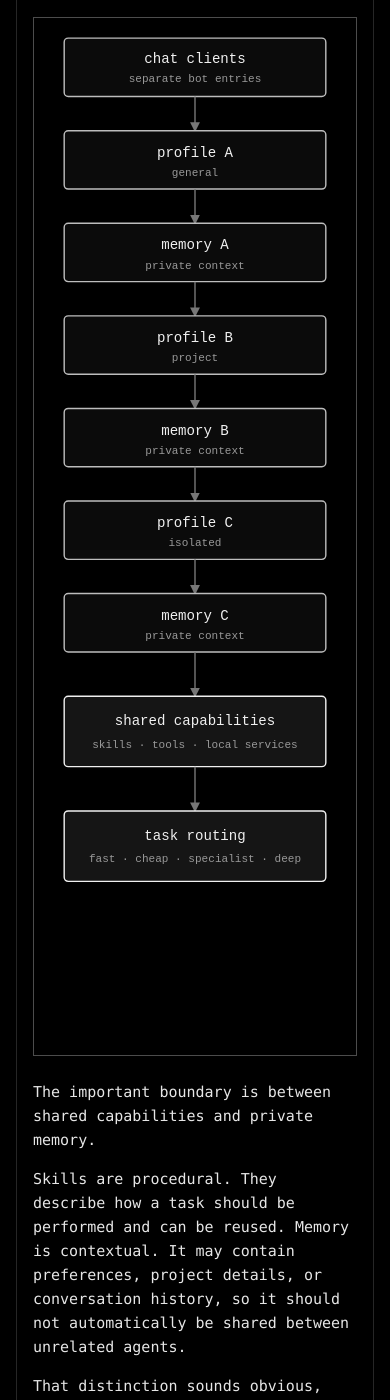
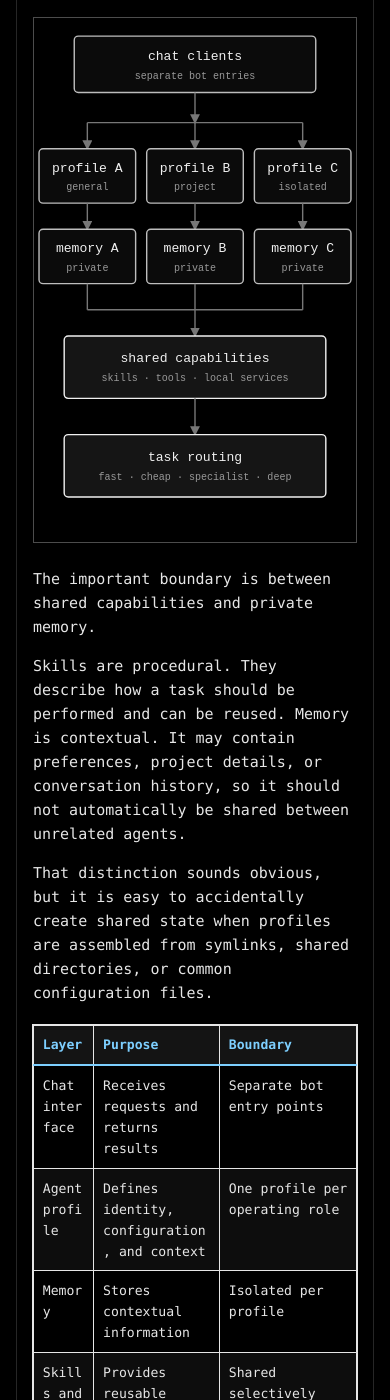
Before and after one commit to bhanuharya/bhanuharya.github.io, a Jekyll site: the page built from _posts/2026-08-19-building-a-small-self-hosted-agent-system-with-hermes.md, in a window 390 px wide and 1400 px high, scrolled down 5715 px. Built offline with Jekyll 4.4.1, drawn with Linux system fonts in a browser that asks for light colours.

Commit message:
Fix mobile architecture diagram to show profile branching

```diff
--- a/_posts/2026-08-19-building-a-small-self-hosted-agent-system-with-hermes.md
+++ b/_posts/2026-08-19-building-a-small-self-hosted-agent-system-with-hermes.md
@@ -170,9 +170,9 @@ There are several isolated bot profiles. Each profile has its own memory and run
 </figure>
 
 <figure class="diagram-wrap diagram-wrap-mobile">
-<svg class="architecture-diagram architecture-diagram-mobile" preserveAspectRatio="xMidYMid meet" viewBox="0 0 320 1030" role="img" aria-labelledby="architecture-mobile-title architecture-mobile-desc" xmlns="http://www.w3.org/2000/svg">
+<svg class="architecture-diagram architecture-diagram-mobile" preserveAspectRatio="xMidYMid meet" viewBox="0 0 320 520" role="img" aria-labelledby="architecture-mobile-title architecture-mobile-desc" xmlns="http://www.w3.org/2000/svg">
   <title id="architecture-mobile-title">Hermes mobile architecture</title>
-  <desc id="architecture-mobile-desc">A vertical view of chat clients, isolated profiles and private memories, shared capabilities, and task routing.</desc>
+  <desc id="architecture-mobile-desc">Chat clients branch to three isolated agent profiles, each with private memory, before converging on shared capabilities and task routing.</desc>
   <defs>
     <marker id="arrow-architecture-mobile" markerWidth="7" markerHeight="7" refX="6" refY="3.5" orient="auto">
       <path d="M0,0 L7,3.5 L0,7 Z" fill="#777" />
@@ -180,51 +180,61 @@ There are several isolated bot profiles. Each profile has its own memory and run
     <style>
       .mobile-box { fill:#0b0b0b; stroke:#bdbdbd; stroke-width:1.4; rx:4; }
       .mobile-shared { fill:#151515; stroke:#f0f0f0; stroke-width:1.4; rx:4; }
-      .mobile-text { fill:#f0f0f0; font:14px monospace; text-anchor:middle; }
-      .mobile-muted { fill:#999; font:11px monospace; text-anchor:middle; }
+      .mobile-text { fill:#f0f0f0; font:13px monospace; text-anchor:middle; }
+      .mobile-muted { fill:#999; font:10px monospace; text-anchor:middle; }
       .mobile-line { stroke:#777; stroke-width:1.4; fill:none; marker-end:url(#arrow-architecture-mobile); }
+      .mobile-branch { stroke:#777; stroke-width:1.4; fill:none; }
     </style>
   </defs>
-  <rect class="mobile-box" x="30" y="20" width="260" height="58" />
-  <text class="mobile-text" x="160" y="45">chat clients</text>
-  <text class="mobile-muted" x="160" y="64">separate bot entries</text>
-  <line class="mobile-line" x1="160" y1="78" x2="160" y2="112" />
 
-  <rect class="mobile-box" x="30" y="112" width="260" height="58" />
-  <text class="mobile-text" x="160" y="138">profile A</text>
-  <text class="mobile-muted" x="160" y="157">general</text>
-  <line class="mobile-line" x1="160" y1="170" x2="160" y2="204" />
-  <rect class="mobile-box" x="30" y="204" width="260" height="58" />
-  <text class="mobile-text" x="160" y="230">memory A</text>
-  <text class="mobile-muted" x="160" y="249">private context</text>
-  <line class="mobile-line" x1="160" y1="262" x2="160" y2="296" />
+  <rect class="mobile-box" x="40" y="18" width="240" height="56" />
+  <text class="mobile-text" x="160" y="42">chat clients</text>
+  <text class="mobile-muted" x="160" y="61">separate bot entries</text>
 
-  <rect class="mobile-box" x="30" y="296" width="260" height="58" />
-  <text class="mobile-text" x="160" y="322">profile B</text>
-  <text class="mobile-muted" x="160" y="341">project</text>
-  <line class="mobile-line" x1="160" y1="354" x2="160" y2="388" />
-  <rect class="mobile-box" x="30" y="388" width="260" height="58" />
-  <text class="mobile-text" x="160" y="414">memory B</text>
-  <text class="mobile-muted" x="160" y="433">private context</text>
-  <line class="mobile-line" x1="160" y1="446" x2="160" y2="480" />
+  <line class="mobile-line" x1="160" y1="74" x2="160" y2="104" />
+  <line class="mobile-branch" x1="53" y1="104" x2="267" y2="104" />
+  <line class="mobile-line" x1="53" y1="104" x2="53" y2="130" />
+  <line class="mobile-line" x1="160" y1="104" x2="160" y2="130" />
+  <line class="mobile-line" x1="267" y1="104" x2="267" y2="130" />
 
-  <rect class="mobile-box" x="30" y="480" width="260" height="58" />
-  <text class="mobile-text" x="160" y="506">profile C</text>
-  <text class="mobile-muted" x="160" y="525">isolated</text>
-  <line class="mobile-line" x1="160" y1="538" x2="160" y2="572" />
-  <rect class="mobile-box" x="30" y="572" width="260" height="58" />
-  <text class="mobile-text" x="160" y="598">memory C</text>
-  <text class="mobile-muted" x="160" y="617">private context</text>
-  <line class="mobile-line" x1="160" y1="630" x2="160" y2="674" />
+  <rect class="mobile-box" x="5" y="130" width="96" height="54" />
+  <text class="mobile-text" x="53" y="153">profile A</text>
+  <text class="mobile-muted" x="53" y="171">general</text>
+  <line class="mobile-line" x1="53" y1="184" x2="53" y2="210" />
+  <rect class="mobile-box" x="5" y="210" width="96" height="54" />
+  <text class="mobile-text" x="53" y="233">memory A</text>
+  <text class="mobile-muted" x="53" y="251">private</text>
 
-  <rect class="mobile-shared" x="30" y="674" width="260" height="70" />
-  <text class="mobile-text" x="160" y="703">shared capabilities</text>
-  <text class="mobile-muted" x="160" y="725">skills · tools · local services</text>
-  <line class="mobile-line" x1="160" y1="744" x2="160" y2="788" />
+  <rect class="mobile-box" x="112" y="130" width="96" height="54" />
+  <text class="mobile-text" x="160" y="153">profile B</text>
+  <text class="mobile-muted" x="160" y="171">project</text>
+  <line class="mobile-line" x1="160" y1="184" x2="160" y2="210" />
+  <rect class="mobile-box" x="112" y="210" width="96" height="54" />
+  <text class="mobile-text" x="160" y="233">memory B</text>
+  <text class="mobile-muted" x="160" y="251">private</text>
 
-  <rect class="mobile-shared" x="30" y="788" width="260" height="70" />
-  <text class="mobile-text" x="160" y="817">task routing</text>
-  <text class="mobile-muted" x="160" y="839">fast · cheap · specialist · deep</text>
+  <rect class="mobile-box" x="219" y="130" width="96" height="54" />
+  <text class="mobile-text" x="267" y="153">profile C</text>
+  <text class="mobile-muted" x="267" y="171">isolated</text>
+  <line class="mobile-line" x1="267" y1="184" x2="267" y2="210" />
+  <rect class="mobile-box" x="219" y="210" width="96" height="54" />
+  <text class="mobile-text" x="267" y="233">memory C</text>
+  <text class="mobile-muted" x="267" y="251">private</text>
+
+  <line class="mobile-branch" x1="53" y1="264" x2="53" y2="290" />
+  <line class="mobile-branch" x1="160" y1="264" x2="160" y2="290" />
+  <line class="mobile-branch" x1="267" y1="264" x2="267" y2="290" />
+  <line class="mobile-branch" x1="53" y1="290" x2="267" y2="290" />
+  <line class="mobile-line" x1="160" y1="290" x2="160" y2="316" />
+
+  <rect class="mobile-shared" x="30" y="316" width="260" height="62" />
+  <text class="mobile-text" x="160" y="342">shared capabilities</text>
+  <text class="mobile-muted" x="160" y="361">skills · tools · local services</text>
+  <line class="mobile-line" x1="160" y1="378" x2="160" y2="414" />
+
+  <rect class="mobile-shared" x="30" y="414" width="260" height="62" />
+  <text class="mobile-text" x="160" y="440">task routing</text>
+  <text class="mobile-muted" x="160" y="459">fast · cheap · specialist · deep</text>
 </svg>
 </figure>
 
```
